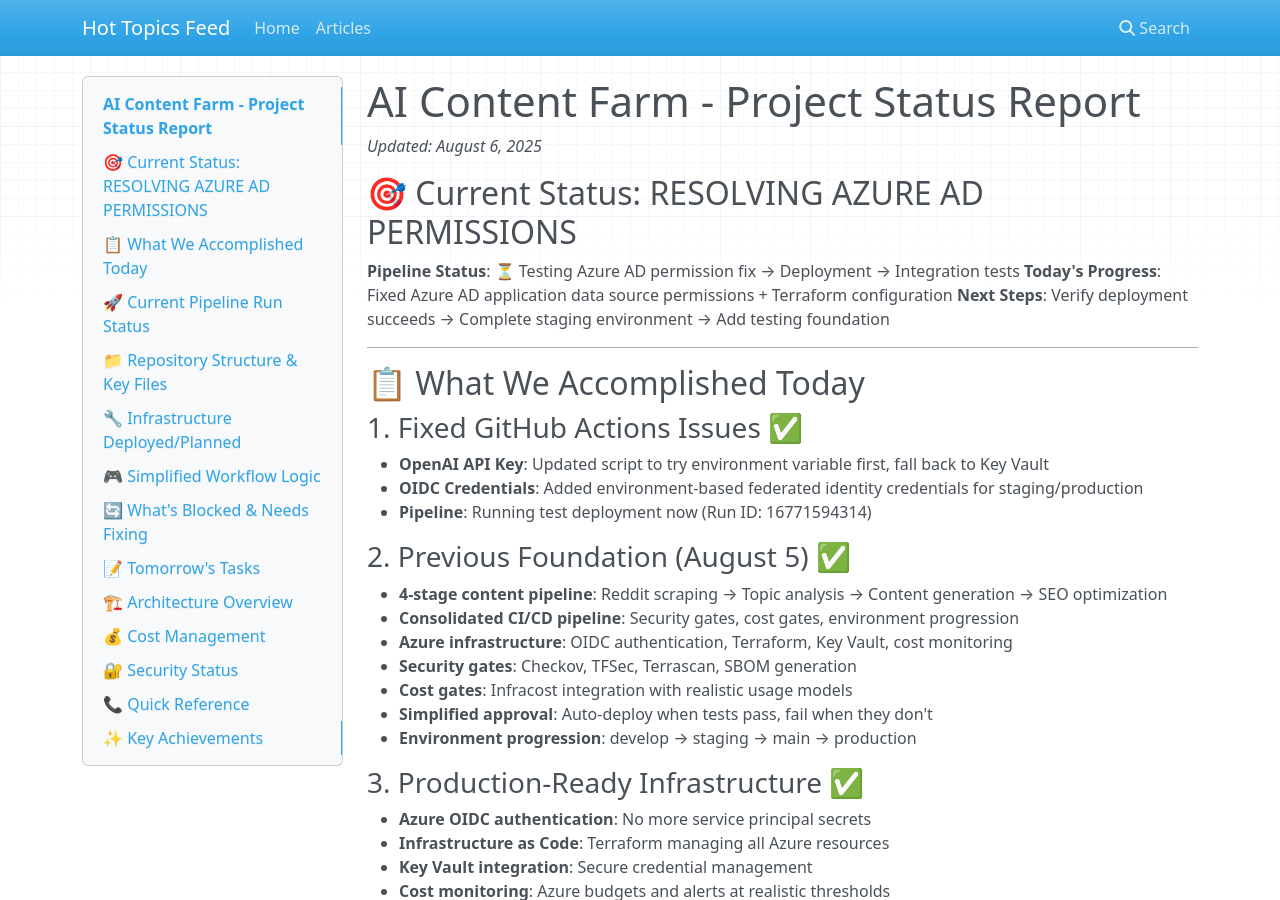
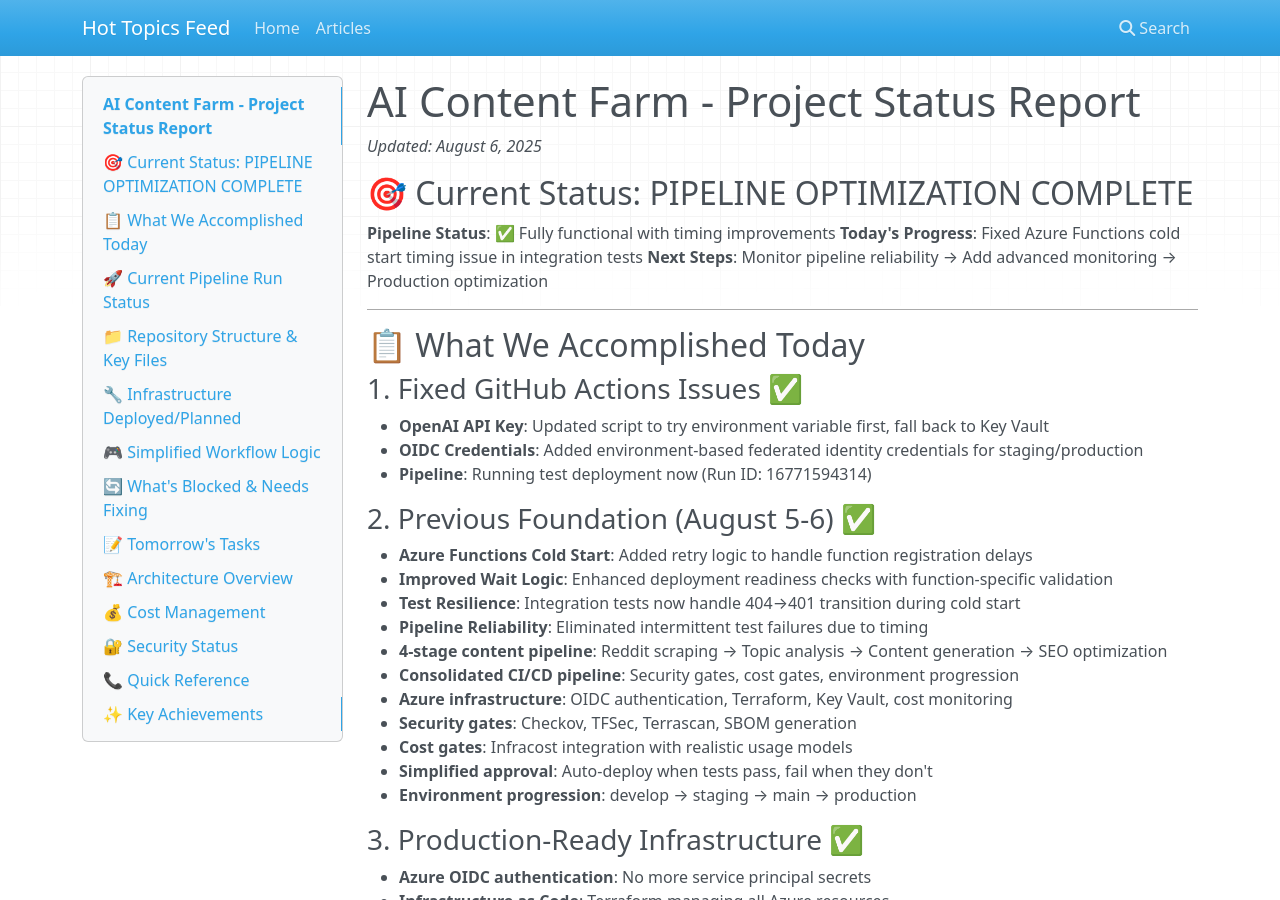
Before and after one commit to Hardcoreprawn/ai-content-farm, an MkDocs documentation site: the page built from docs/project-status.md, in a window 1280 px wide and 900 px high. Built offline with MkDocs 1.6.1, drawn with Linux system fonts in a browser that asks for light colours; nearby versions of some CDN libraries.

Commit message:
fix: Enhance Azure Functions cold start handling with retry logic in integration tests

```diff
--- a/docs/project-status.md
+++ b/docs/project-status.md
@@ -1,11 +1,11 @@
 # AI Content Farm - Project Status Report
 *Updated: August 6, 2025*
 
-## 🎯 **Current Status: RESOLVING AZURE AD PERMISSIONS**
+## 🎯 **Current Status: PIPELINE OPTIMIZATION COMPLETE**
 
-**Pipeline Status**: ⏳ Testing Azure AD permission fix → Deployment → Integration tests
-**Today's Progress**: Fixed Azure AD application data source permissions + Terraform configuration
-**Next Steps**: Verify deployment succeeds → Complete staging environment → Add testing foundation
+**Pipeline Status**: ✅ Fully functional with timing improvements
+**Today's Progress**: Fixed Azure Functions cold start timing issue in integration tests
+**Next Steps**: Monitor pipeline reliability → Add advanced monitoring → Production optimization
 
 ---
 
@@ -16,7 +16,11 @@
 - **OIDC Credentials**: Added environment-based federated identity credentials for staging/production
 - **Pipeline**: Running test deployment now (Run ID: 16771594314)
 
-### **2. Previous Foundation (August 5)** ✅
+### **2. Previous Foundation (August 5-6)** ✅
+- **Azure Functions Cold Start**: Added retry logic to handle function registration delays
+- **Improved Wait Logic**: Enhanced deployment readiness checks with function-specific validation
+- **Test Resilience**: Integration tests now handle 404→401 transition during cold start
+- **Pipeline Reliability**: Eliminated intermittent test failures due to timing
 - **4-stage content pipeline**: Reddit scraping → Topic analysis → Content generation → SEO optimization
 - **Consolidated CI/CD pipeline**: Security gates, cost gates, environment progression
 - **Azure infrastructure**: OIDC authentication, Terraform, Key Vault, cost monitoring
```
Also changed, not shown: 2 other files.
